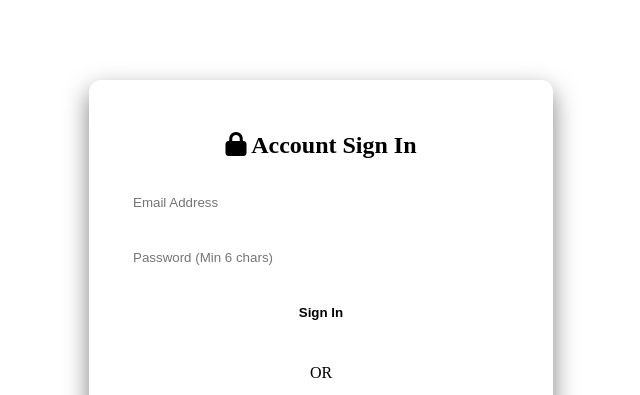
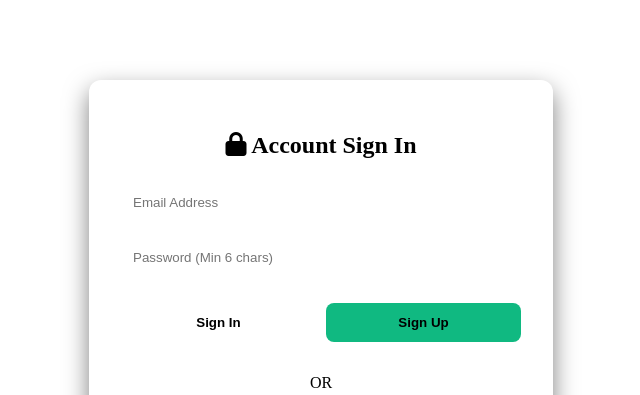
Before and after one commit to srisumangalamediaunit/alpha-trads, a plain HTML site: page index.html in a window 1280 px wide. Shown: the top 395 px of the page, without its empty margins (319-959 px from the left). Drawn offline with Linux system fonts and the light colour scheme; no server answers.

Commit message:
Update index.html

```diff
--- a/index.html
+++ b/index.html
@@ -16,11 +16,16 @@
     <div id="authContainer" class="auth-box">
         <h2 id="authTitle"><i class="fas fa-lock"></i> Account Sign In</h2>
 
-        <form id="authForm">
-            <input type="email" id="email" placeholder="Email Address" required>
-            <input type="password" id="password" placeholder="Password (Min 6 chars)" required>
-            <button type="submit" id="submitBtn" class="btn primary-btn">Sign In</button>
-        </form>
+      <form id="authForm">
+    <input type="email" id="email" placeholder="Email Address" required>
+    <input type="password" id="password" placeholder="Password (Min 6 chars)" required>
+
+    <!-- Sign In සහ Sign Up සඳහා වෙන වෙනම Buttons 2ක් -->
+    <div style="display: flex; gap: 10px; margin-top: 10px;">
+        <button type="submit" id="submitBtn" class="btn primary-btn" style="flex: 1;">Sign In</button>
+        <button type="button" id="signUpBtn" class="btn primary-btn" style="flex: 1; background: #10b981;">Sign Up</button>
+    </div>
+</form>
 
         <div class="divider">OR</div>
 
```
